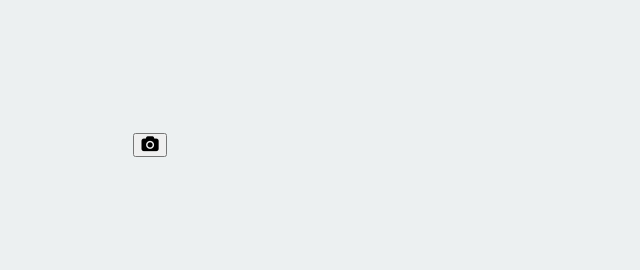
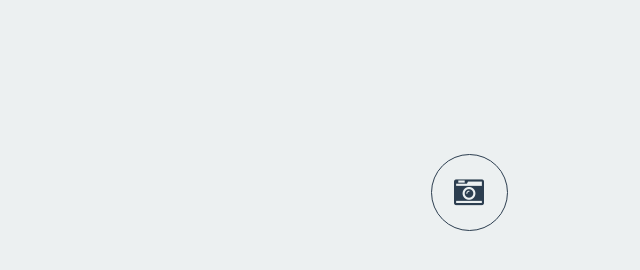
Before and after one commit to JaredCubilla/selfie, a website: page index.html in a window 1280 px wide. Shown: the whole page, without its empty margins (171-811 px from the left). Drawn offline with Linux system fonts and the light colour scheme; files that its build step writes are made by us from their sources.

Commit message:
removed node_modules from git, pretty button

```diff
--- a/assets/scripts/main.js
+++ b/assets/scripts/main.js
@@ -1 +1,12 @@
 console.log('test');
+
+
+$('#capture-button').hover(function() {
+	'use strict';
+	$(this).addClass('hover');
+	$('#capture-button .fa').addClass('hover');
+}, function() {
+	'use strict';
+	$(this).removeClass('hover');
+	$('#capture-button .fa').removeClass('hover');
+});
--- a/assets/styles/main.scss
+++ b/assets/styles/main.scss
@@ -1,5 +1,44 @@
 $white: #ecf0f1;
+$blue: #2c3e50;
 
 body {
 	background-color: $white;
 }
+
+.container {
+	text-align: center;
+}
+
+#capture-button {
+	$button-size: 75px;
+
+	display:inline-block;
+
+	width: $button-size;
+	height: $button-size;
+	line-height: $button-size;
+	vertical-align: middle;
+	text-align: center;
+	border: 1px solid #2c3e50;
+	border-radius: 100%;
+
+	-webkit-transition: all 0.3s;
+	transition: all 0.3s;
+
+	cursor: pointer;
+
+
+	.fa {
+		font-size: 30px;
+		color: $blue;
+		line-height: inherit;
+
+		&.hover {
+			color: $white;
+		}
+	}
+
+	&.hover {
+		background-color: $blue;
+	}
+}
--- a/index.html
+++ b/index.html
@@ -16,8 +16,8 @@
 	<body>
 
 		<div class="container">
-			<video></video>
-			<button id="screenshot-button"><i class="fa fa-camera"></i></button>
+			<video></video><br>
+			<div id="capture-button"><i class="fa fa-camera-retro"></i></div>
 		</div>
 
 		<!-- bower:js -->
```
Also changed, not shown: build/scripts/main.min.js, build/styles/main.css.
